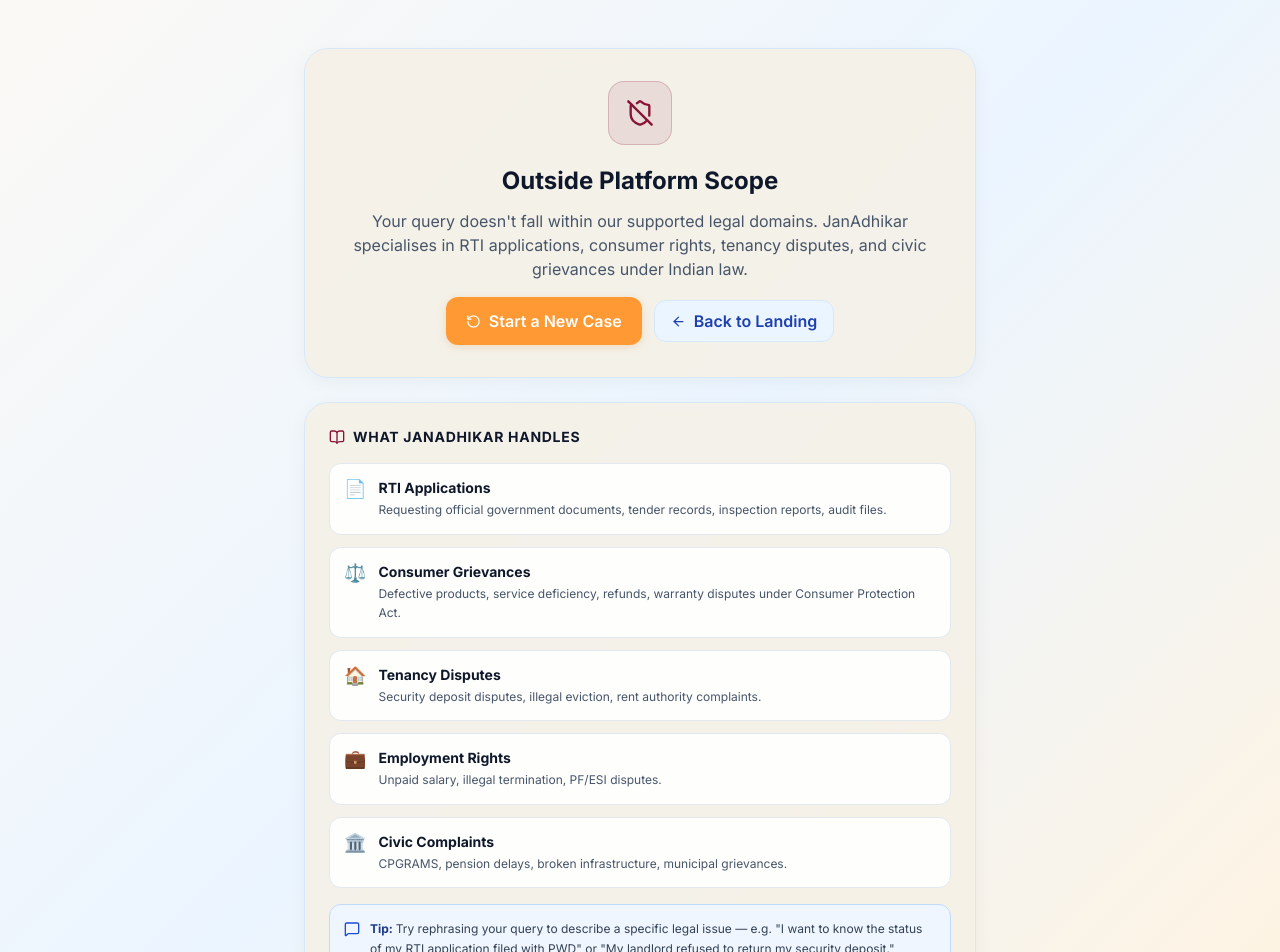
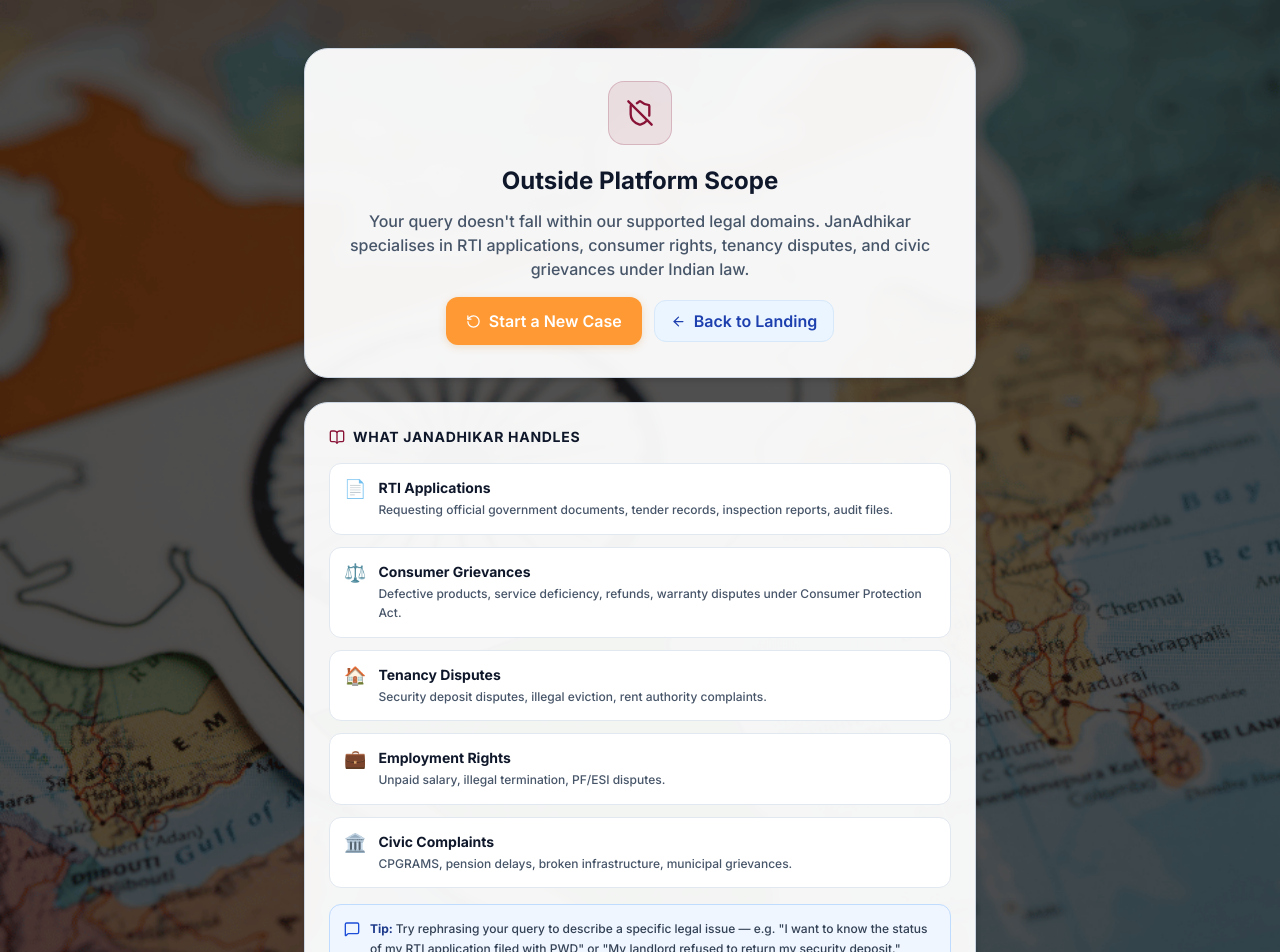
Before and after one commit to Manipal-Map/JanAdhikar-v2, a Next.js app: page /dashboard/out-of-scope in a window 1280 px wide. Shown: the top 952 px of the page. Built offline with nearby package versions, Linux system fonts and the light colour scheme; no server answers.

Commit message:
Update OutOfScopeView.tsx

```diff
--- a/views/OutOfScopeView.tsx
+++ b/views/OutOfScopeView.tsx
@@ -23,20 +23,23 @@ export default function OutOfScopeView() {
   }
 
   return (
-    <div className="gradient-bg min-h-screen flex flex-col items-center justify-center px-4 py-12">
+    <div
+      className="min-h-screen flex flex-col items-center justify-center px-4 py-12 bg-cover bg-center bg-no-repeat relative"
+      style={{ backgroundImage: "url('/bg.image.png')" }}
+    >
       <motion.div
         initial={{ opacity: 0, scale: 0.95, y: 20 }}
         animate={{ opacity: 1, scale: 1, y: 0 }}
         transition={{ duration: 0.5 }}
-        className="w-full max-w-2xl mx-auto"
+        className="w-full max-w-2xl mx-auto relative z-10"
       >
         {/* Header card */}
-        <div className="glass-card p-8 text-center mb-6">
+        <div className="bg-white/95 backdrop-blur-xs p-8 text-center mb-6 rounded-3xl border border-slate-300 shadow-md">
           <div className="w-16 h-16 rounded-2xl bg-court-maroon/10 border border-court-maroon/20 flex items-center justify-center mx-auto mb-5">
             <ShieldOff size={28} className="text-court-maroon" />
           </div>
           <h1 className="text-2xl font-bold text-ashoka-navy mb-3">Outside Platform Scope</h1>
-          <p className="text-slate-600 leading-relaxed mb-4 text-sm sm:text-base">
+          <p className="text-slate-600 leading-relaxed mb-4 text-sm sm:text-base font-medium">
             Your query doesn't fall within our supported legal domains. JanAdhikar specialises
             in RTI applications, consumer rights, tenancy disputes, and civic grievances under
             Indian law.
@@ -49,7 +52,7 @@ export default function OutOfScopeView() {
           )}
 
           {classifyResult?.reasoning && (
-            <div className="p-4 bg-white/80 rounded-xl border border-slate-200 text-sm text-slate-700 text-left mb-5 shadow-2xs">
+            <div className="p-4 bg-white rounded-xl border border-slate-300 text-sm text-slate-700 text-left mb-5 shadow-2xs">
               <span className="font-bold text-ashoka-navy">AI Reasoning: </span>
               {classifyResult.reasoning}
             </div>
@@ -58,13 +61,13 @@ export default function OutOfScopeView() {
           <div className="flex flex-col sm:flex-row items-center justify-center gap-3">
             <button
               onClick={handleReset}
-              className="btn-primary cursor-pointer w-full sm:w-auto justify-center"
+              className="btn-primary cursor-pointer w-full sm:w-auto justify-center bg-[#A32A02] hover:bg-[#138808] transition-colors"
             >
               <RotateCcw size={15} /> Start a New Case
             </button>
             <button
               onClick={() => { reset(); router.push('/'); }}
-              className="btn-ghost cursor-pointer w-full sm:w-auto justify-center border border-slate-300"
+              className="btn-ghost cursor-pointer w-full sm:w-auto justify-center border border-slate-300 bg-white"
             >
               <ArrowLeft size={15} /> Back to Landing
             </button>
@@ -72,7 +75,7 @@ export default function OutOfScopeView() {
         </div>
 
         {/* What we support */}
-        <div className="glass-card p-6">
+        <div className="bg-white/95 backdrop-blur-xs p-6 rounded-3xl border border-slate-300 shadow-md">
           <div className="flex items-center gap-2 mb-4">
             <BookOpen size={16} className="text-court-maroon" />
             <h2 className="text-sm font-bold text-ashoka-navy uppercase tracking-wider">What JanAdhikar Handles</h2>
@@ -84,19 +87,19 @@ export default function OutOfScopeView() {
                 initial={{ opacity: 0, x: -10 }}
                 animate={{ opacity: 1, x: 0 }}
                 transition={{ delay: i * 0.07 }}
-                className="flex items-start gap-3 p-3.5 bg-white/90 rounded-xl border border-slate-200 shadow-2xs"
+                className="flex items-start gap-3 p-3.5 bg-white rounded-xl border border-slate-200 shadow-2xs"
               >
                 <span className="text-lg leading-none mt-0.5">{item.icon}</span>
                 <div className="text-left">
                   <p className="text-sm font-bold text-ashoka-navy mb-0.5">{item.label}</p>
-                  <p className="text-xs text-slate-600 leading-relaxed">{item.desc}</p>
+                  <p className="text-xs text-slate-600 leading-relaxed font-medium">{item.desc}</p>
                 </div>
               </motion.div>
             ))}
           </div>
           <div className="mt-4 p-3.5 bg-blue-50 border border-blue-200 rounded-xl flex items-start gap-2.5 text-left">
             <MessageSquare size={16} className="text-blue-700 mt-0.5 shrink-0" />
-            <p className="text-xs text-slate-700 leading-relaxed">
+            <p className="text-xs text-slate-700 leading-relaxed font-medium">
               <span className="font-bold text-blue-900">Tip: </span>
               Try rephrasing your query to describe a specific legal issue — e.g.
               "I want to know the status of my RTI application filed with PWD" or
```
